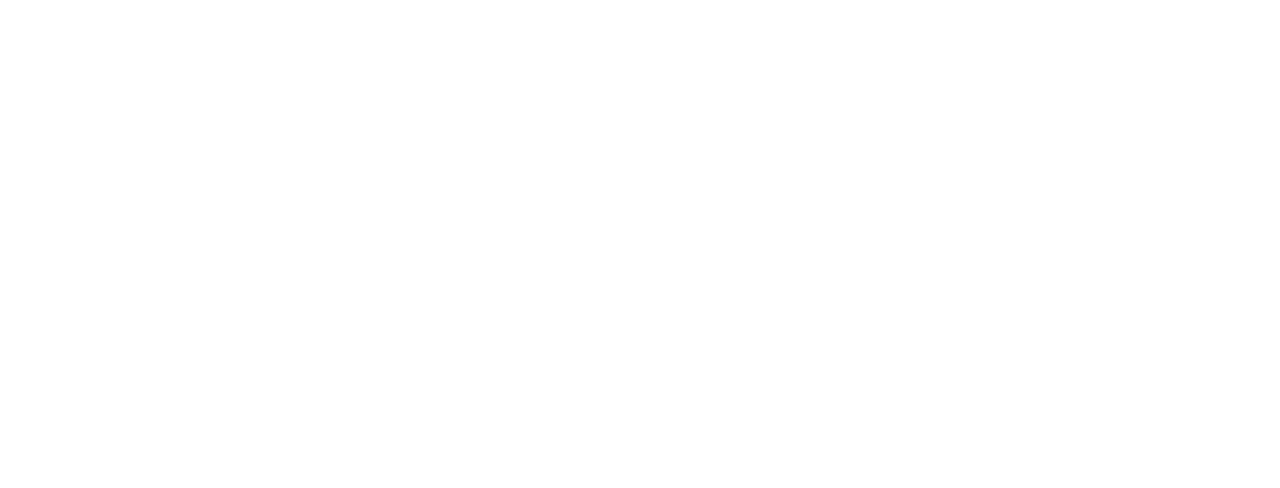
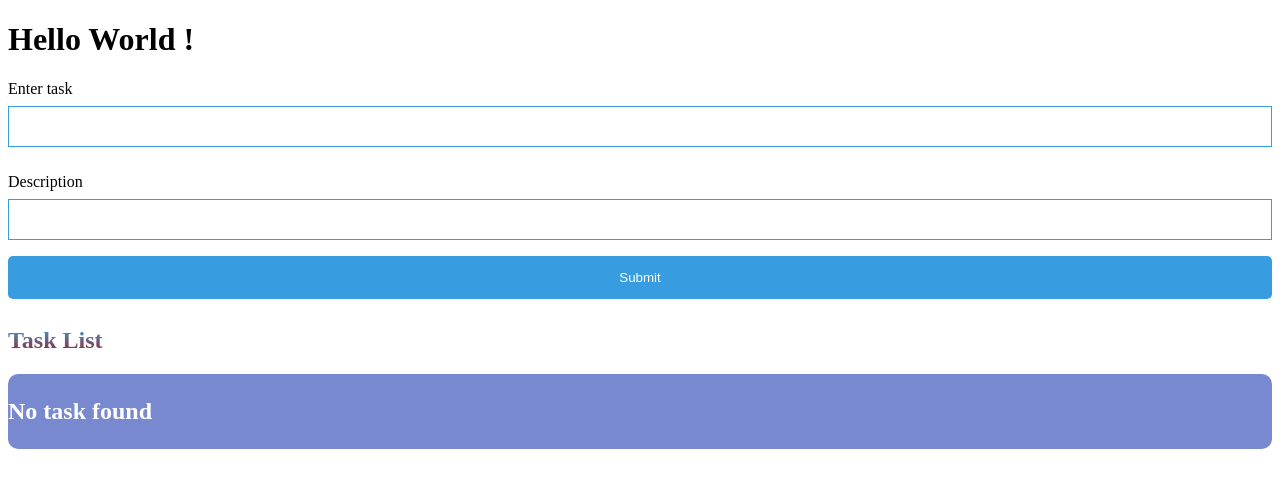
Before and after one commit to Roshanyadav1/project_management, a React (Create React App) app: page /info in a window 1280 px wide. Before the commit this address had no page. Shown: the top 488 px of the page. Built offline with nearby package versions, Linux system fonts and the light colour scheme.

Commit message:
added private routes

```diff
--- a/src/App.js
+++ b/src/App.js
@@ -1,116 +1,116 @@
-// import React, { useState } from 'react'
-// import './App.css';
-// import instance from './interceptor';
+import React, { useState } from 'react'
+import './App.css';
+import instance from './interceptor';
 
-// function App() {
+function App() {
 
-//   const [task, setTask] = useState([]);
+  const [task, setTask] = useState([]);
 
-//   const [name, setName] = useState('');
-//   const [description, setDescription] = useState('');
+  const [name, setName] = useState('');
+  const [description, setDescription] = useState('');
 
 
-//   React.useEffect(() => {
-//     instance.get('/')
-//       .then((res) => {
-//         setTask(res.data);
-//       }).catch((err) => {
-//         setTask([]);
-//       })
-//   }, [])
+  React.useEffect(() => {
+    instance.get('/')
+      .then((res) => {
+        setTask(res.data);
+      }).catch((err) => {
+        setTask([]);
+      })
+  }, [])
 
-//   const handleSubmit = async (e) => {
-//     e.preventDefault();
+  const handleSubmit = async (e) => {
+    e.preventDefault();
 
-//     if (name === '' || description === '') {
-//       alert('Please fill all the fields');
-//       return;
-//     }
+    if (name === '' || description === '') {
+      alert('Please fill all the fields');
+      return;
+    }
 
-//     await instance.post('/api/insert', {
-//       name,
-//       description,
-//     })
-//       .then((res) => {
-//         setTask([...task, { name, description }]);
-//       }).catch((err) => {
-//         alert("Something went wrong")
-//       })
-//   }
+    await instance.post('/api/insert', {
+      name,
+      description,
+    })
+      .then((res) => {
+        setTask([...task, { name, description }]);
+      }).catch((err) => {
+        alert("Something went wrong")
+      })
+  }
 
-//   const deteleTask = async (id) => {
-//     await instance.post('/api/delete', {
-//       id
-//     })
-//       .then((res) => {
-//         setTask(task.filter((item) => item.id !== id));
-//       }).catch((err) => {
-//         alert("Something went wrong")
-//       })
-//   }
+  const deteleTask = async (id) => {
+    await instance.post('/api/delete', {
+      id
+    })
+      .then((res) => {
+        setTask(task.filter((item) => item.id !== id));
+      }).catch((err) => {
+        alert("Something went wrong")
+      })
+  }
 
 
+  return (
+    <div className="App">
+      <form onSubmit={handleSubmit} className='_centered' >
+        <h1>Hello World !</h1>
+        <label htmlFor="name">Enter task</label>
+        <input onChange={(e) => setName(e.target.value)} type="text" name="name" />
+        <br />
+        <label>Description</label>
+        <input type="text" name="text" onChange={(e) => {
+          setDescription(e.target.value);
+        }} />
+
+        <button type="submit">Submit</button>
+      </form>
+
+      <h2 className='gradiant_heading _centered '>Task List</h2>
+      <div className='_flex _start _flex_wrap outline_shine'>
+        {task.map((item, index) => {
+          return (
+            <div key={index} className='glass_shades w-30 box_shadow'>
+              <h3 className='light_heading' >{item.name}</h3>
+              <div >
+                <p>{item.description}</p>
+                <button onClick={() => deteleTask(item.id)} className="delete_task" >Delete task</button>
+              </div>
+            </div>
+          )
+        })}
+        {
+          task.length === 0 && <h3 className='light_heading' >No task found</h3>
+        }
+
+      </div>
+
+    </div>
+  );
+}
+
+export default App;
+
+
+// import React from 'react'
+// import { BrowserRouter, Routes, Route } from "react-router-dom";
+// import Login from './Login'
+// import SignIn from './SignIn';
+// import Home from './Home';
+
+
+// const App = () => {
 //   return (
-//     <div className="App">
-//       <form onSubmit={handleSubmit} className='_centered' >
-//         <h1>Hello World !</h1>
-//         <label htmlFor="name">Enter task</label>
-//         <input onChange={(e) => setName(e.target.value)} type="text" name="name" />
-//         <br />
-//         <label>Description</label>
-//         <input type="text" name="text" onChange={(e) => {
-//           setDescription(e.target.value);
-//         }} />
+//     <BrowserRouter>
+//       <Routes>
 
-//         <button type="submit">Submit</button>
-//       </form>
+//         <Route path="/login" element={<Login />} />
+//         <Route path="/signup" element={<SignIn />} />
+//         <Route path="/home/*" element={<Home />} />
 
-//       <h2 className='gradiant_heading _centered '>Task List</h2>
-//       <div className='_flex _start _flex_wrap outline_shine'>
-//         {task.map((item, index) => {
-//           return (
-//             <div key={index} className='glass_shades w-30 box_shadow'>
-//               <h3 className='light_heading' >{item.name}</h3>
-//               <div >
-//                 <p>{item.description}</p>
-//                 <button onClick={() => deteleTask(item.id)} className="delete_task" >Delete task</button>
-//               </div>
-//             </div>
-//           )
-//         })}
-//         {
-//           task.length === 0 && <h3 className='light_heading' >No task found</h3>
-//         }
-
-//       </div>
-
-//     </div>
-//   );
+//       </Routes>
+//     </BrowserRouter>
+//   )
 // }
 
-// export default App;
 
-
-import React from 'react'
-import { BrowserRouter, Routes, Route } from "react-router-dom";
-import Login from './Login'
-import SignIn from './SignIn';
-import Home from './Home';
-
-
-const App = () => {
-  return (
-    <BrowserRouter>
-      <Routes>
-
-        <Route path="/login" element={<Login />} />
-        <Route path="/signup" element={<SignIn />} />
-        <Route path="/home/*" element={<Home />} />
-
-      </Routes>
-    </BrowserRouter>
-  )
-}
-
-
-export default App
+// export default App
--- a/src/Home.jsx
+++ b/src/Home.jsx
@@ -61,7 +61,8 @@ const HomeLayout = () => {
                                 <div className='_flex_item'>
                                     <img className='_resImage' src={item.poster} alt={item.title} />
                                     <div>
-                                        <h3>{item?.title}</h3>
+                                        here
+                                        {/* <h3>{item?.title}</h3>
                                         <p>{item?.description}</p>
                                         General : {item?.genre}
                                         <br />
@@ -71,7 +72,7 @@ const HomeLayout = () => {
                                         <br />
                                         Production Company : {item?.productionCompany}
                                         <br />
-                                        Writers : {item?.writers}
+                                        Writers : {item?.writers} */}
                                     </div>
                                 </div>
                             </div>
```
Also changed, not shown: src/routes/PrivateRotees.js (added, +24 -0 lines).
